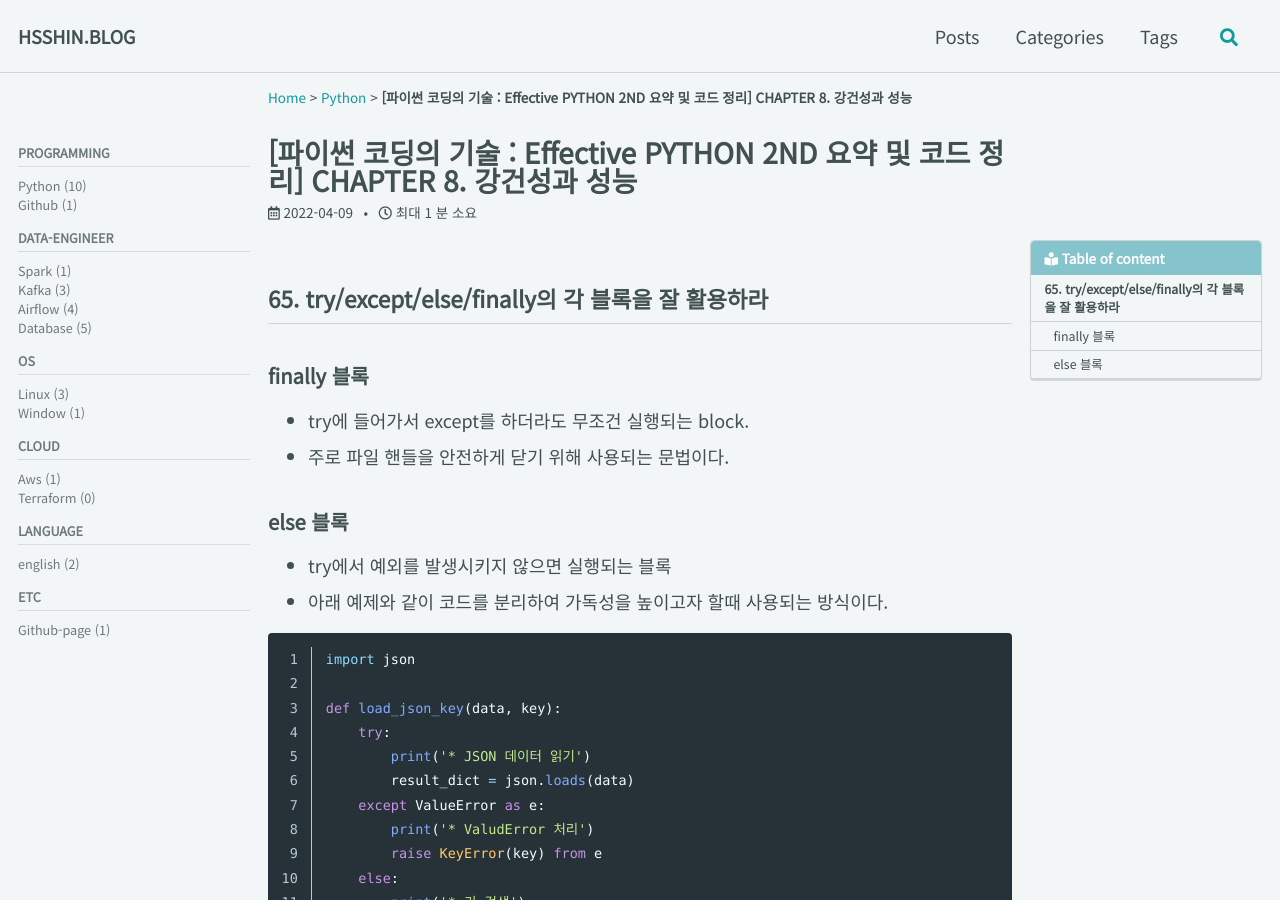
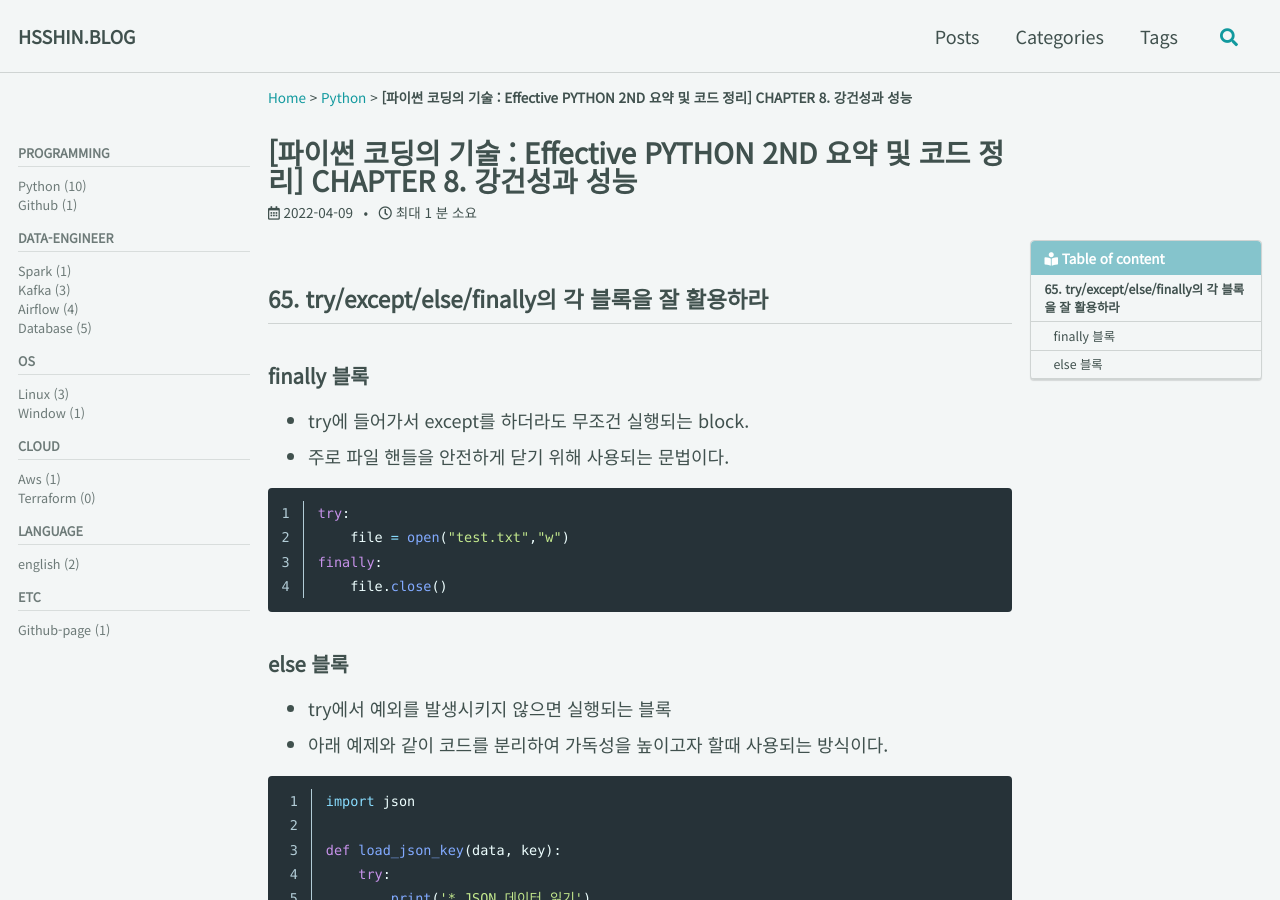
Before and after one commit to dlgldgldgld/dlgldgldgld.github.io, a Jekyll site: the page built from _posts/Python/2022-04-09-effective_python-ch8.md, in a window 1280 px wide and 900 px high. Built offline with Jekyll 4.4.1, drawn with Linux system fonts in a browser that asks for light colours; cached includes are drawn as plain includes; comment, search, counter and statistics services are not loaded.

Commit message:
Update 2022-04-09-effective_python-ch8.md

````diff
--- a/_posts/Python/2022-04-09-effective_python-ch8.md
+++ b/_posts/Python/2022-04-09-effective_python-ch8.md
@@ -10,6 +10,13 @@ tag: Python
 ### finally 블록
 - try에 들어가서 except를 하더라도 무조건 실행되는 block.
 - 주로 파일 핸들을 안전하게 닫기 위해 사용되는 문법이다.
+
+```python
+try:
+    file = open("test.txt","w")
+finally:
+    file.close()
+```
 
 ### else 블록
 - try에서 예외를 발생시키지 않으면 실행되는 블록
````
